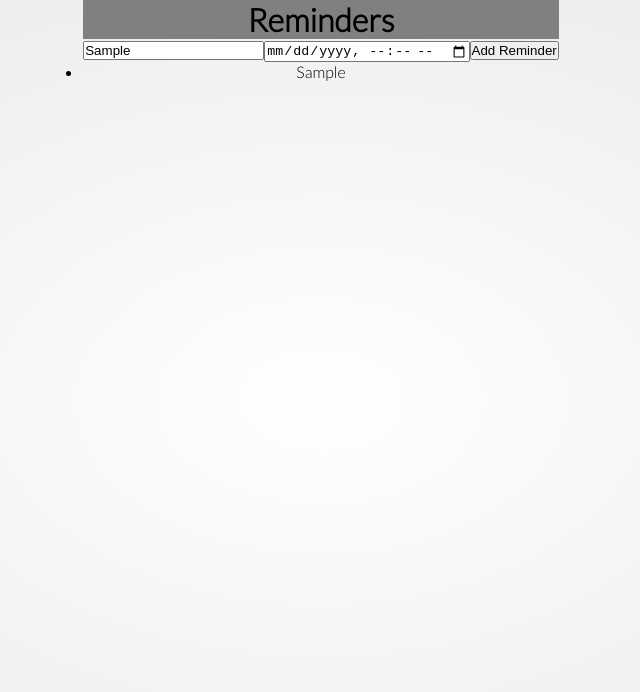
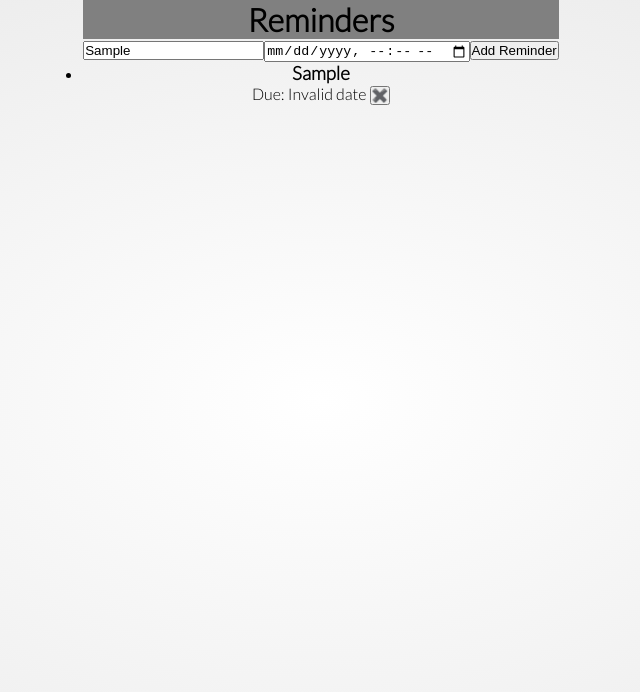
Before and after one commit to sikemausa/electron-vue-reminders-app, a Vue app in the folder app/: page / in a window 1280 px wide. Both pictures are taken after typing "Sample" into the empty fields and a click on the button "Add Reminder". Shown: the top 692 px of the page, without its empty margins (319-959 px from the left). Built offline with nearby package versions, Linux system fonts and the light colour scheme; the HTML template or start-up script is replaced by a standard one; what vue-electron would draw is missing.

Commit message:
took care of date formatting in the rendered reminders

```diff
--- a/app/src/components/Home.vue
+++ b/app/src/components/Home.vue
@@ -56,6 +56,8 @@
           }
         }
       },
+      // editReminder(createdAt) {
+      // },
     },
   };
 </script>
--- a/app/src/components/Home/RemindersList.vue
+++ b/app/src/components/Home/RemindersList.vue
@@ -4,10 +4,9 @@
 <template>
   <ul id="example-1">
     <li v-for="reminder in reminders">
-      <div v-on:click='deleteReminder(reminder.createdAt)'>
-        {{ reminder.title }}
-        {{ reminder.due }}
-      </div>
+      <h3 class="reminder-title">{{ reminder.title }}</h3>
+      <span class="due">Due: </span>{{ formatDate(reminder.due) }}
+      <button v-on:click='deleteReminder(reminder.createdAt)'>✖️</button>
     </li>
   </ul>
 </template>
@@ -20,7 +19,7 @@
     methods: {
       formatDate(date) {
         const parsedDate = Date.parse(date);
-        return moment(parsedDate);
+        return moment(parsedDate).format('MM/D/YY, h:mm:ss a');
       },
     },
   };
```
